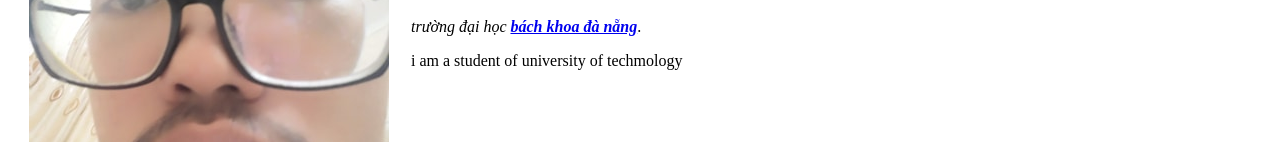
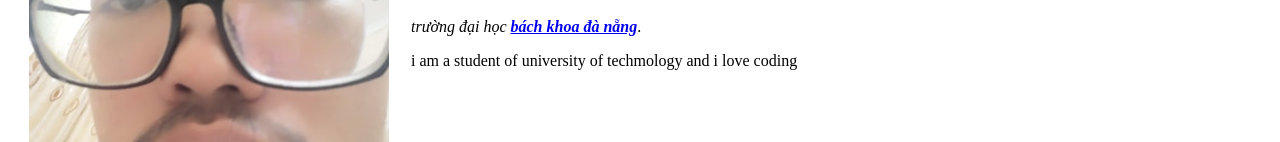
Before and after one commit to huy1999dnnk/cv, a plain HTML site: page index.html in a window 1280 px wide. Shown: the part 259-401 px from the top of the page. Drawn offline with Linux system fonts and the light colour scheme.

Commit message:
Update index.html

```diff
--- a/index.html
+++ b/index.html
@@ -12,7 +12,7 @@
              <td><img src="images/huypic.jpg" alt="huy profile picture"></td>
              <td> <h1>Pham minh huy</h1>
                 <p><em>trường đại học <strong><a href="http://dut.udn.vn/">bách khoa đà nẵng</a></strong></em>.</p>
-                <p>i am a student of university of techmology </p>
+                <p>i am a student of university of techmology and i love coding </p>
             </td>
          </tr>
      </table>
```
